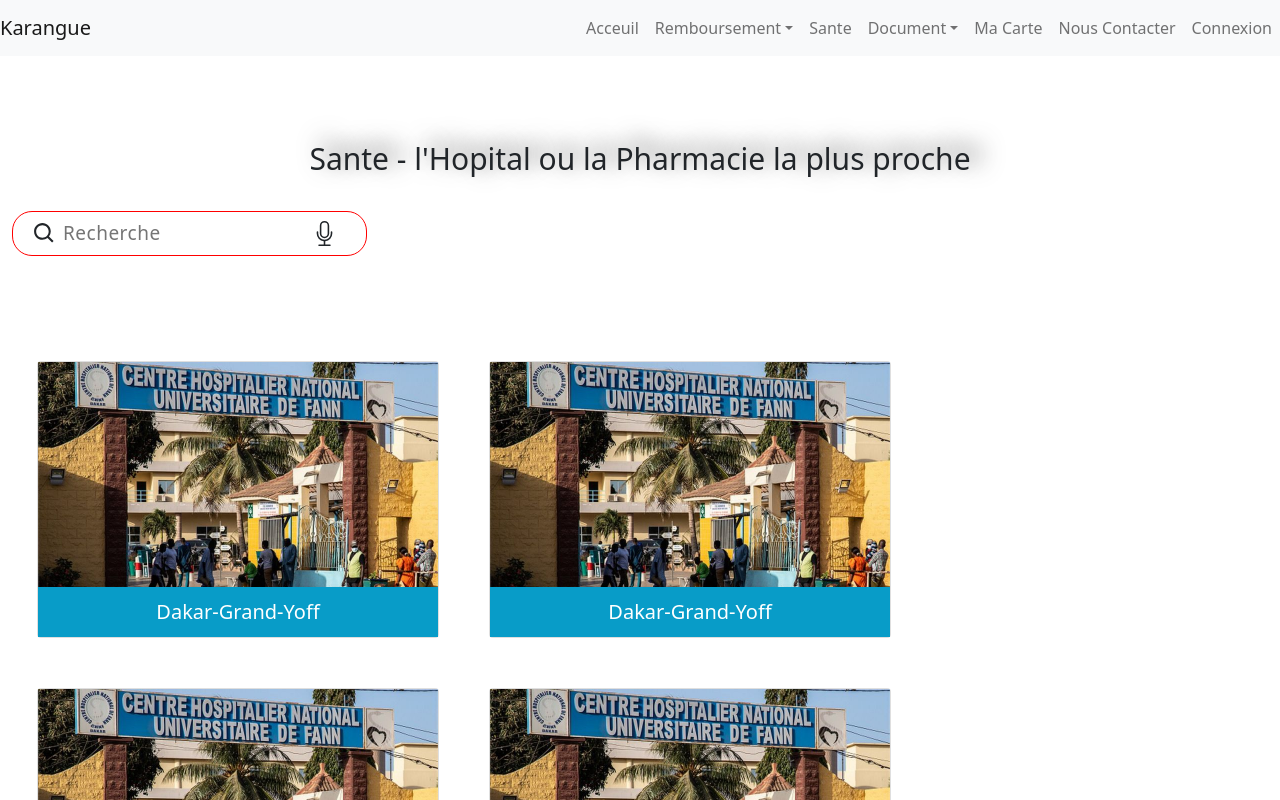
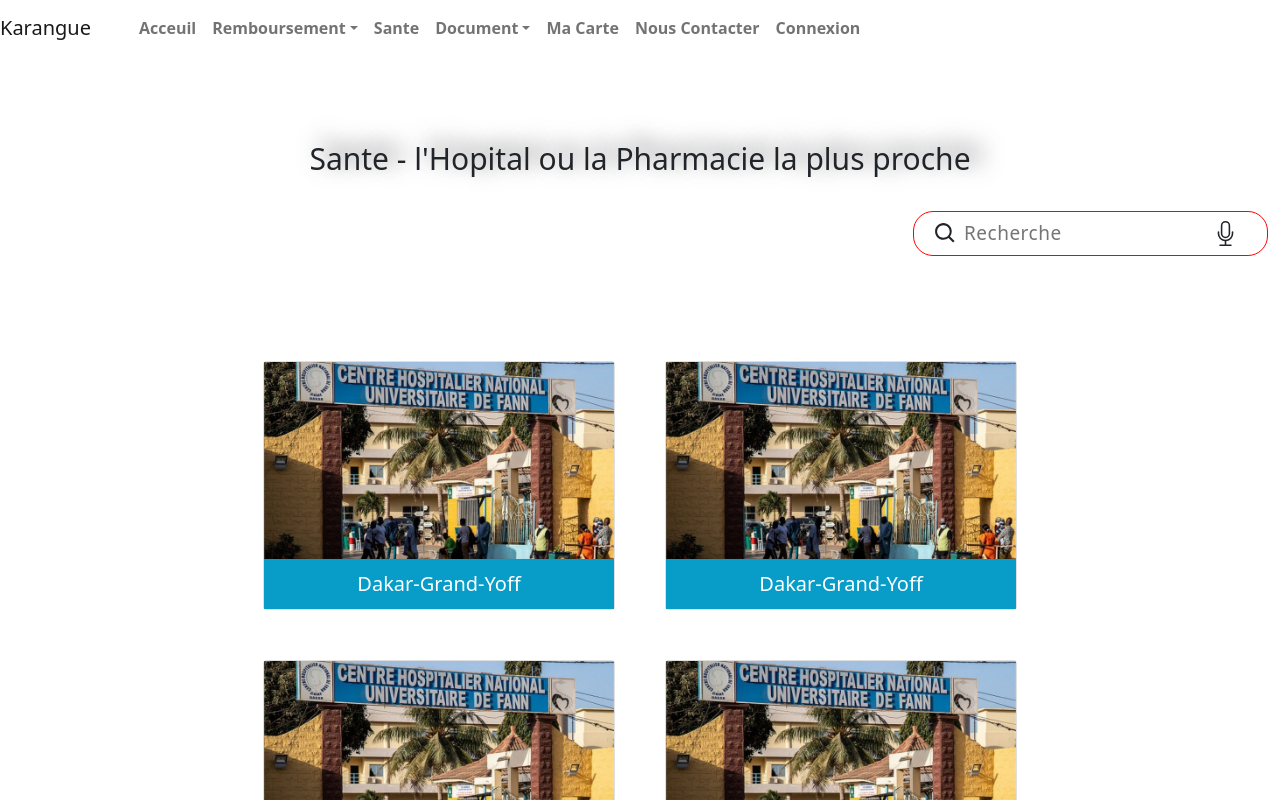
Before and after one commit to h4r0n1/karangue, a React (Create React App) app: page /sante in a window 1280 px wide. Shown: the top 800 px of the page. Built offline with nearby package versions, Linux system fonts and the light colour scheme.

Commit message:
Added last modifications

```diff
--- a/src/Components/Contents/Sante.css
+++ b/src/Components/Contents/Sante.css
@@ -15,6 +15,11 @@
 .section p {
   font-size: 30px;
   margin: 30px;
+}
+
+.searchBox {
+  display: flex;
+  justify-content: flex-end;
 }
 
 .search {
@@ -57,16 +62,24 @@
   left: 300px;
 }
 
+#hopitaux {
+  display: flex;
+  align-items: center;
+  justify-content: center;
+}
+
 #hopitaux img {
-  width: 400px;
+  width: 350px;
   height: auto;
 }
 
 #myHospital {
   display: flex;
   align-items: center;
-  justify-content: flex-start;
+  justify-content: center;
   flex-wrap: wrap;
+  margin: 80px;
+  width: auto;
 }
 
 .card {
@@ -74,6 +87,7 @@
   border: 1px solid #ffffff;
   border-radius: 10px;
   cursor: pointer;
+  width: auto;
 }
 
 .card p {
--- a/src/Components/Contents/Sante.js
+++ b/src/Components/Contents/Sante.js
@@ -21,19 +21,21 @@
           </p>
         </div>
 
-        <div className="search">
-          <div className="cta_search">
-            <BiSearch />
-            <input type="search" placeholder="Recherche" />
-            <BsMic />
+        <div className="searchBox">
+          <div className="search">
+            <div className="cta_search">
+              <BiSearch />
+              <input type="search" placeholder="Recherche" />
+              <BsMic />
+            </div>
           </div>
         </div>
 
         {/** == == == Section Hopitaux == == == */}
-        <div id="hopitaux" className="section">
+        <div id="hopitaux">
           <div id="myHospital">
             <div className="card">
-              <img src={hopital} alt="Hopiatal" />
+              <img src={hopital} alt="Hopital" />
               <div className="cardContent">
                 <p>Dakar-Grand-Yoff</p>
               </div>
--- a/src/Components/Navbar/Navbar.css
+++ b/src/Components/Navbar/Navbar.css
@@ -0,0 +1,4 @@
+.navbar {
+  flex-wrap: nowrap;
+  justify-content: space-between;
+}
--- a/src/Components/Navbar/Navbar.js
+++ b/src/Components/Navbar/Navbar.js
@@ -1,16 +1,17 @@
 import React from "react";
 import { Navbar, Nav, NavDropdown } from "react-bootstrap";
+import "./Navbar.css";
 
 import { Link } from "react-router-dom";
 
 const NavbarComponent = () => {
   return (
     <div>
-      <Navbar bg="light" variant="light" sticky="top" expand="lg">
+      <Navbar bg="transparent" variant="light" sticky="top" expand="lg">
         <Navbar.Brand>Karangue</Navbar.Brand>
         <Navbar.Toggle />
-        <Navbar.Collapse>
-          <Nav className="ms-auto">
+        <Navbar.Collapse className="text-end mx-4 fw-bold">
+          <Nav className="">
             <Nav.Link as={Link} to={"/"}>
               Acceuil
             </Nav.Link>
```
